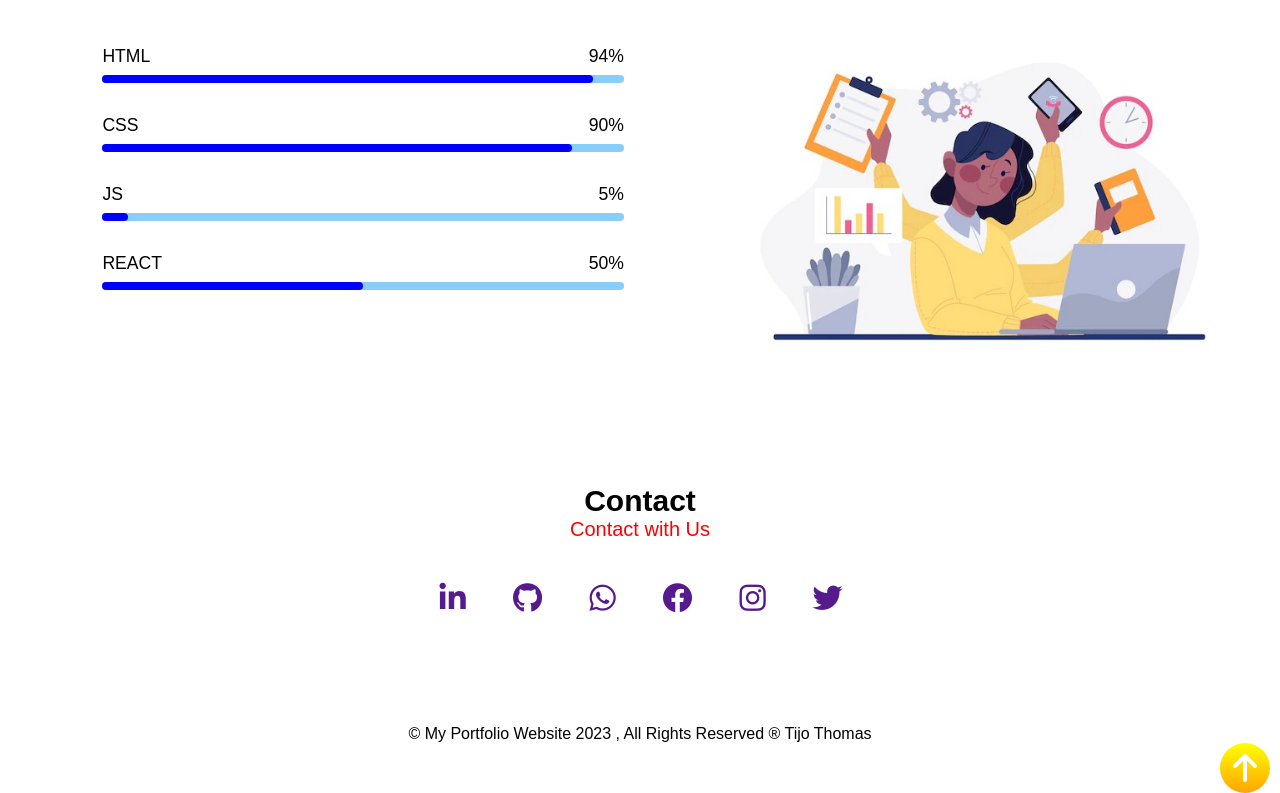
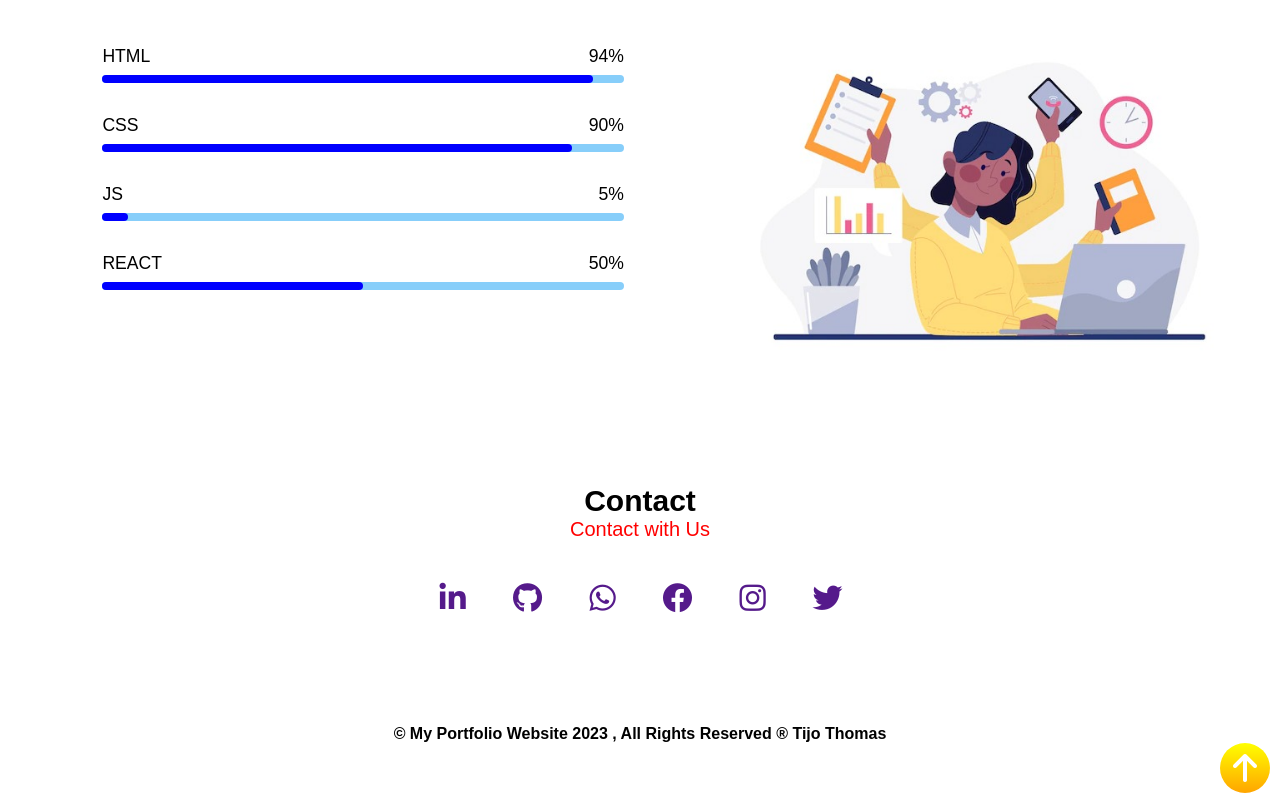
Before and after one commit to narithookilautospa/portfolio, a plain HTML site: page index.html in a window 1280 px wide. Shown: the part 1149-1942 px from the top of the page. Drawn offline with Linux system fonts and the light colour scheme.

Commit message:
modified

```diff
--- a/index.html
+++ b/index.html
@@ -173,7 +173,7 @@
         </section>
         <!--footer section-->
         <footer>
-            <p style="text-align: center;">&copy; My Portfolio Website 2023 , All Rights Reserved &reg; Tijo Thomas </p>
+            <p style="text-align: center; font-weight: bold;">&copy; My Portfolio Website 2023 , All Rights Reserved &reg; Tijo Thomas </p>
             <div class="up-arrow">
                 <a href="#container"><i class="fa-solid fa-arrow-up fa-2x"></i></a>
             </div>
```
